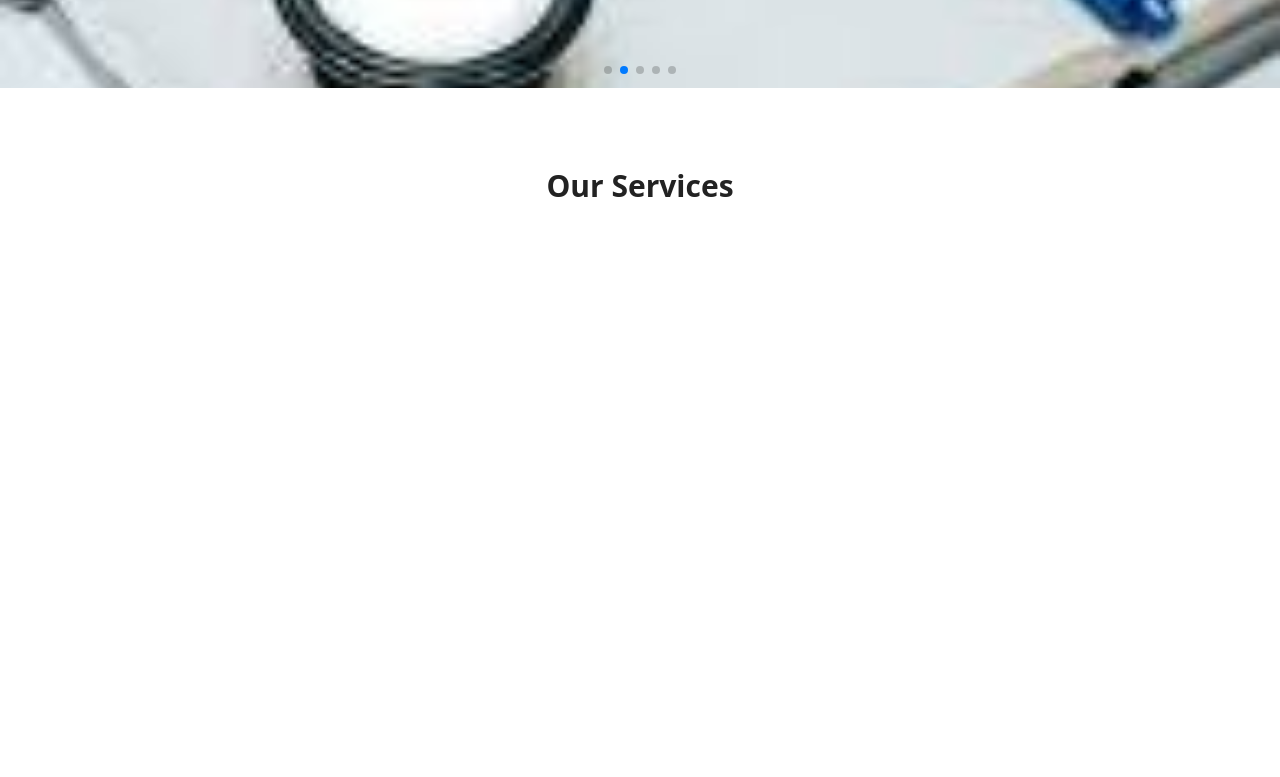
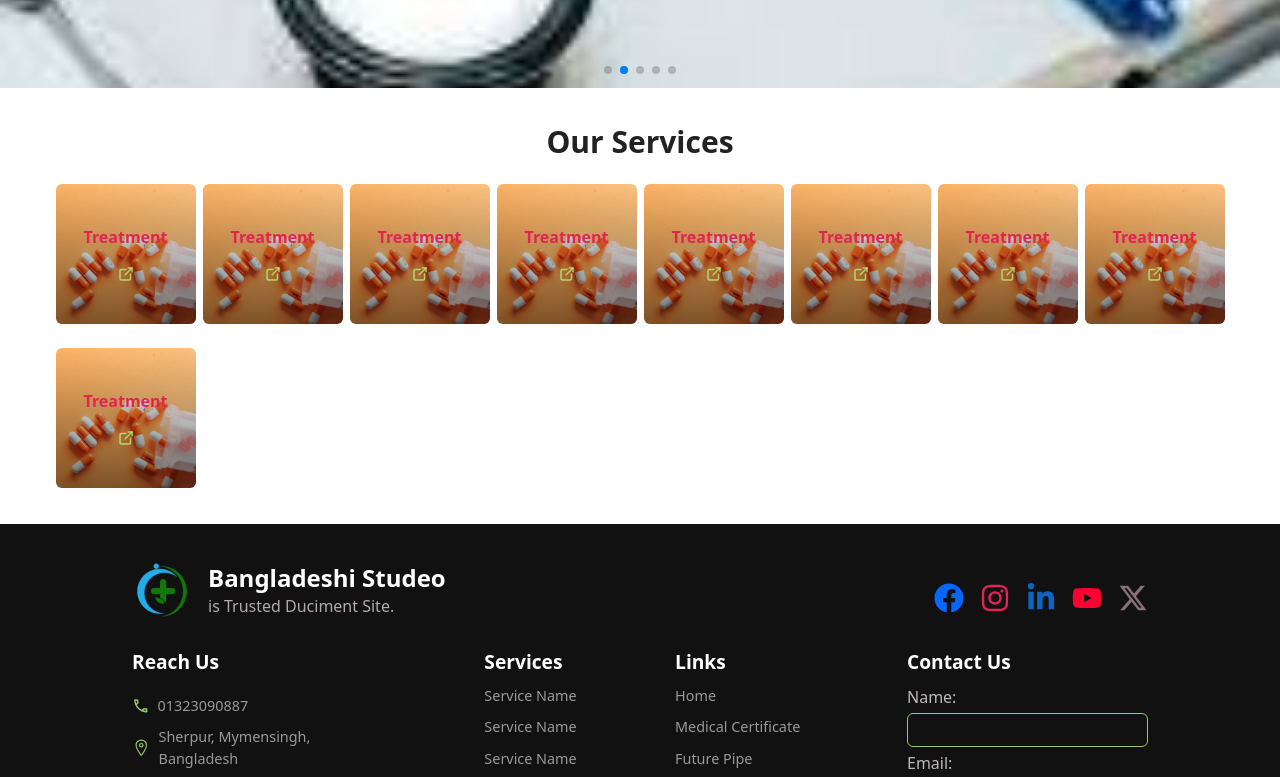
Before and after one commit to RobiulIslam08/medicate, a React (Vite) app: page / in a window 1280 px wide. Shown: the part 520-1297 px from the top of the page. Built offline with nearby package versions, Linux system fonts and the light colour scheme.

Commit message:
social media icon color chagne

```diff
--- a/src/component/Footer.jsx
+++ b/src/component/Footer.jsx
@@ -51,12 +51,12 @@ const Footer = () => {
 					</div>
 				</div>
 				{/* socila link */}
-				<div className="flex  gap-4 text-2xl md:text-3xl text-[#e12454]  mt-4">
-					<FaFacebook className="hover:text-[#e12454] transition-all duration-300 ease-in hover:scale-125" />
-					<FaInstagram className="hover:text-[#e12454] transition-all duration-300 ease-in hover:scale-125" />
-					<FaLinkedinIn className="hover:text-[#e12454] transition-all duration-300 ease-in hover:scale-125" />
-					<FaYoutube className="hover:text-[#e12454] transition-all duration-300 ease-in hover:scale-125" />
-					<FaXTwitter className="hover:text-[#e12454] transition-all duration-300 ease-in hover:scale-125" />
+				<div className="flex  gap-4 text-2xl md:text-3xl   mt-4">
+					<FaFacebook className="hover:text-[#0867ffe0] text-[#0866ff] transition-all duration-300 ease-in hover:scale-125" />
+					<FaInstagram className="hover:text-[#e12454] text-[#e12454] transition-all duration-300 ease-in hover:scale-125" />
+					<FaLinkedinIn className="text-[#0a66c2] transition-all duration-300 ease-in hover:scale-125" />
+					<FaYoutube className="text-[#ff0033] transition-all duration-300 ease-in hover:scale-125" />
+					<FaXTwitter className="text-[#ecc0cb8c] transition-all duration-300 ease-in hover:scale-125" />
 
 				</div>
 			</div>
@@ -144,10 +144,10 @@ const Footer = () => {
 
 			{/* payment card */}
 			<div className="flex gap-2 md:gap-4  justify-center items-center mt-4 md:mt-7">
-				<FaCcVisa className="text-2xl md:text-5xl text-[#95b971fc]" />
-				<FaCcDiscover className="text-2xl md:text-5xl text-[#d4a842]" />
-				<FaCcMastercard className="text-2xl md:text-5xl text-[#7981efd2]" />
-				<FaCcPaypal className="text-2xl md:text-5xl text-[#f09aced2]" />
+				<FaCcVisa className="text-2xl md:text-5xl text-[#082fca]" />
+				<FaCcDiscover className="text-2xl md:text-5xl text-[#e87800]" />
+				<FaCcMastercard className="text-2xl md:text-5xl text-[#e3001b]" />
+				<FaCcPaypal className="text-2xl md:text-5xl text-[#e3001b]" />
 				<FaCcAmazonPay className="text-2xl md:text-5xl text-[#b4f079d2]" />
 				<LiaCcAmex className="text-2xl md:text-5xl text-[#b4f079d2]" />
 				<FaGooglePay className="text-2xl md:text-5xl text-[#8bdfe9d2]" />
--- a/src/component/Navbar.jsx
+++ b/src/component/Navbar.jsx
@@ -12,7 +12,7 @@ const Navbar = () => {
 	return (
 		<div className="">
 			{/* marque nav  */}
-			<div className="flex bg-[#b4f079d2] justify-between items-center">
+			<div className="flex bg-green-500 justify-between items-center ">
 				<h1
 					className="bg-[#e12454] text-white w-20 px-4 py-1 md:py-2 font-semibold"
 					style={{ clipPath: "polygon(0 0, 100% 0, 84% 100%, 0% 100%)" }}
--- a/src/component/Services.jsx
+++ b/src/component/Services.jsx
@@ -8,14 +8,14 @@ const Services = () => {
 		AOS.init();
 	}, []);
 	return (
-		<div className="my-10 md:my-14 lg:my-20">
-			<h1 className="text-lg md:text-xl lg:text-2xl xl:text-3xl font-bold text-center mb-6 lg:mb-12 text-[#222222]"  >Our Services</h1>
+		<div className="my-5 md:my-7 lg:my-9">
+			<h1 className="text-lg md:text-xl lg:text-2xl xl:text-3xl font-bold text-center mb-3 lg:mb-6 text-[#222222]"  >Our Services</h1>
 
-			<div className="grid  md:grid-cols-2 lg:grid-cols-3 xl:grid-cols-4 justify-items-center gap-6 w-[95%] mx-auto">
+			<div className="grid grid-cols-3 md:grid-cols-5 lg:grid-cols-6 xl:grid-cols-8 justify-items-center gap-6 w-[90%] mx-auto">
 
 				<div
-					className="w-[300px] md:w-[300px] lg:w-[310px] h-[350px] relative overflow-hidden cursor-pointer rounded-md"
-					data-aos="fade-up">
+					className="w-[95px] md:w-[120px] lg:w-[140px] h-[95px] md:h-[120px] lg:h-[140px]  relative overflow-hidden cursor-pointer rounded-md"
+				>
 
 					{/*  image  */}
 					<img
@@ -26,11 +26,9 @@ const Services = () => {
 					{/*  text  */}
 					<div
 						className="absolute top-[50%] transform translate-y-[-50%] transition-all duration-500 w-full h-full left-0 z-20 flex items-center justify-center flex-col">
-						<h1 className="text-[1.5rem] font-bold  text-center capitalize text-[#e12454]">Treatment</h1>
-						<p className="text-center z-20 opacity-100 transition-all duration-700 text-[#fff] font-semibold text-[0.9rem] px-2">
-							Lorem Ipsum is simply dummy text of the printing and typesetting industry.
-						</p>
-						<TbExternalLink className="text-3xl mt-4 text-[#b4f079d2]" />
+						<h1 className="text-base font-bold  text-center capitalize text-[#e12454]">Treatment</h1>
+
+						<TbExternalLink className="text-[18px] mt-4 text-[#b4f079d2]" />
 					</div>
 
 					{/*  bottom shadow  */}
@@ -39,8 +37,8 @@ const Services = () => {
 					</div>
 				</div>
 				<div
-					className="w-[300px] md:w-[300px] lg:w-[310px] h-[350px] relative overflow-hidden cursor-pointer rounded-md"
-					data-aos="fade-up">
+					className="w-[95px] md:w-[120px] lg:w-[140px] h-[95px] md:h-[120px] lg:h-[140px]  relative overflow-hidden cursor-pointer rounded-md"
+				>
 
 					{/*  image  */}
 					<img
@@ -51,11 +49,9 @@ const Services = () => {
 					{/*  text  */}
 					<div
 						className="absolute top-[50%] transform translate-y-[-50%] transition-all duration-500 w-full h-full left-0 z-20 flex items-center justify-center flex-col">
-						<h1 className="text-[1.5rem] font-bold  text-center capitalize text-[#e12454]">Treatment</h1>
-						<p className="text-center z-20 opacity-100 transition-all duration-700 text-[#fff] font-semibold text-[0.9rem] px-2">
-							Lorem Ipsum is simply dummy text of the printing and typesetting industry.
-						</p>
-						<TbExternalLink className="text-3xl mt-4 text-[#b4f079d2]" />
+						<h1 className="text-base font-bold  text-center capitalize text-[#e12454]">Treatment</h1>
+
+						<TbExternalLink className="text-[18px] mt-4 text-[#b4f079d2]" />
 					</div>
 
 					{/*  bottom shadow  */}
@@ -64,8 +60,8 @@ const Services = () => {
 					</div>
 				</div>
 				<div
-					className="w-[300px] md:w-[300px] lg:w-[310px] h-[350px] relative overflow-hidden cursor-pointer rounded-md"
-					data-aos="fade-up">
+					className="w-[95px] md:w-[120px] lg:w-[140px] h-[95px] md:h-[120px] lg:h-[140px]  relative overflow-hidden cursor-pointer rounded-md"
+				>
 
 					{/*  image  */}
 					<img
@@ -76,11 +72,9 @@ const Services = () => {
 					{/*  text  */}
 					<div
 						className="absolute top-[50%] transform translate-y-[-50%] transition-all duration-500 w-full h-full left-0 z-20 flex items-center justify-center flex-col">
-						<h1 className="text-[1.5rem] font-bold  text-center capitalize text-[#e12454]">Treatment</h1>
-						<p className="text-center z-20 opacity-100 transition-all duration-700 text-[#fff] font-semibold text-[0.9rem] px-2">
-							Lorem Ipsum is simply dummy text of the printing and typesetting industry.
-						</p>
-						<TbExternalLink className="text-3xl mt-4 text-[#b4f079d2]" />
+						<h1 className="text-base font-bold  text-center capitalize text-[#e12454]">Treatment</h1>
+
+						<TbExternalLink className="text-[18px] mt-4 text-[#b4f079d2]" />
 					</div>
 
 					{/*  bottom shadow  */}
@@ -89,8 +83,8 @@ const Services = () => {
 					</div>
 				</div>
 				<div
-					className="w-[300px] md:w-[300px] lg:w-[310px] h-[350px] relative overflow-hidden cursor-pointer rounded-md"
-					data-aos="fade-up">
+					className="w-[95px] md:w-[120px] lg:w-[140px] h-[95px] md:h-[120px] lg:h-[140px]  relative overflow-hidden cursor-pointer rounded-md"
+				>
 
 					{/*  image  */}
 					<img
@@ -101,11 +95,9 @@ const Services = () => {
 					{/*  text  */}
 					<div
 						className="absolute top-[50%] transform translate-y-[-50%] transition-all duration-500 w-full h-full left-0 z-20 flex items-center justify-center flex-col">
-						<h1 className="text-[1.5rem] font-bold  text-center capitalize text-[#e12454]">Treatment</h1>
-						<p className="text-center z-20 opacity-100 transition-all duration-700 text-[#fff] font-semibold text-[0.9rem] px-2">
-							Lorem Ipsum is simply dummy text of the printing and typesetting industry.
-						</p>
-						<TbExternalLink className="text-3xl mt-4 text-[#b4f079d2]" />
+						<h1 className="text-base font-bold  text-center capitalize text-[#e12454]">Treatment</h1>
+
+						<TbExternalLink className="text-[18px] mt-4 text-[#b4f079d2]" />
 					</div>
 
 					{/*  bottom shadow  */}
@@ -114,8 +106,8 @@ const Services = () => {
 					</div>
 				</div>
 				<div
-					className="w-[300px] md:w-[300px] lg:w-[310px] h-[350px] relative overflow-hidden cursor-pointer rounded-md"
-					data-aos="fade-up">
+					className="w-[95px] md:w-[120px] lg:w-[140px] h-[95px] md:h-[120px] lg:h-[140px]  relative overflow-hidden cursor-pointer rounded-md"
+				>
 
 					{/*  image  */}
 					<img
@@ -126,11 +118,9 @@ const Services = () => {
 					{/*  text  */}
 					<div
 						className="absolute top-[50%] transform translate-y-[-50%] transition-all duration-500 w-full h-full left-0 z-20 flex items-center justify-center flex-col">
-						<h1 className="text-[1.5rem] font-bold  text-center capitalize text-[#e12454]">Treatment</h1>
-						<p className="text-center z-20 opacity-100 transition-all duration-700 text-[#fff] font-semibold text-[0.9rem] px-2">
-							Lorem Ipsum is simply dummy text of the printing and typesetting industry.
-						</p>
-						<TbExternalLink className="text-3xl mt-4 text-[#b4f079d2]" />
+						<h1 className="text-base font-bold  text-center capitalize text-[#e12454]">Treatment</h1>
+
+						<TbExternalLink className="text-[18px] mt-4 text-[#b4f079d2]" />
 					</div>
 
 					{/*  bottom shadow  */}
@@ -139,8 +129,8 @@ const Services = () => {
 					</div>
 				</div>
 				<div
-					className="w-[300px] md:w-[300px] lg:w-[310px] h-[350px] relative overflow-hidden cursor-pointer rounded-md"
-					data-aos="fade-up">
+					className="w-[95px] md:w-[120px] lg:w-[140px] h-[95px] md:h-[120px] lg:h-[140px]  relative overflow-hidden cursor-pointer rounded-md"
+				>
 
 					{/*  image  */}
 					<img
@@ -151,11 +141,78 @@ const Services = () => {
 					{/*  text  */}
 					<div
 						className="absolute top-[50%] transform translate-y-[-50%] transition-all duration-500 w-full h-full left-0 z-20 flex items-center justify-center flex-col">
-						<h1 className="text-[1.5rem] font-bold  text-center capitalize text-[#e12454]">Treatment</h1>
-						<p className="text-center z-20 opacity-100 transition-all duration-700 text-[#fff] font-semibold text-[0.9rem] px-2">
-							Lorem Ipsum is simply dummy text of the printing and typesetting industry.
-						</p>
-						<TbExternalLink className="text-3xl mt-4 text-[#b4f079d2]" />
+						<h1 className="text-base font-bold  text-center capitalize text-[#e12454]">Treatment</h1>
+
+						<TbExternalLink className="text-[18px] mt-4 text-[#b4f079d2]" />
+					</div>
+
+					{/*  bottom shadow  */}
+					<div
+						className="w-full opacity-100 z-10 transition-all duration-500 bg-gradient-to-b from-[rgb(0,0,0,0.001)] to-[rgb(0,0,0,0.5)] h-[100%] absolute bottom-0 left-0 right-0">
+					</div>
+				</div>
+				<div
+					className="w-[95px] md:w-[120px] lg:w-[140px] h-[95px] md:h-[120px] lg:h-[140px]  relative overflow-hidden cursor-pointer rounded-md"
+				>
+
+					{/*  image  */}
+					<img
+						src={services1}
+						alt="animated_card"
+						className="w-full h-full object-cover scale-[1.1] transition-all duration-700" />
+
+					{/*  text  */}
+					<div
+						className="absolute top-[50%] transform translate-y-[-50%] transition-all duration-500 w-full h-full left-0 z-20 flex items-center justify-center flex-col">
+						<h1 className="text-base font-bold  text-center capitalize text-[#e12454]">Treatment</h1>
+
+						<TbExternalLink className="text-[18px] mt-4 text-[#b4f079d2]" />
+					</div>
+
+					{/*  bottom shadow  */}
+					<div
+						className="w-full opacity-100 z-10 transition-all duration-500 bg-gradient-to-b from-[rgb(0,0,0,0.001)] to-[rgb(0,0,0,0.5)] h-[100%] absolute bottom-0 left-0 right-0">
+					</div>
+				</div>
+				<div
+					className="w-[95px] md:w-[120px] lg:w-[140px] h-[95px] md:h-[120px] lg:h-[140px]  relative overflow-hidden cursor-pointer rounded-md"
+				>
+
+					{/*  image  */}
+					<img
+						src={services1}
+						alt="animated_card"
+						className="w-full h-full object-cover scale-[1.1] transition-all duration-700" />
+
+					{/*  text  */}
+					<div
+						className="absolute top-[50%] transform translate-y-[-50%] transition-all duration-500 w-full h-full left-0 z-20 flex items-center justify-center flex-col">
+						<h1 className="text-base font-bold  text-center capitalize text-[#e12454]">Treatment</h1>
+
+						<TbExternalLink className="text-[18px] mt-4 text-[#b4f079d2]" />
+					</div>
+
+					{/*  bottom shadow  */}
+					<div
+						className="w-full opacity-100 z-10 transition-all duration-500 bg-gradient-to-b from-[rgb(0,0,0,0.001)] to-[rgb(0,0,0,0.5)] h-[100%] absolute bottom-0 left-0 right-0">
+					</div>
+				</div>
+				<div
+					className="w-[95px] md:w-[120px] lg:w-[140px] h-[95px] md:h-[120px] lg:h-[140px]  relative overflow-hidden cursor-pointer rounded-md"
+				>
+
+					{/*  image  */}
+					<img
+						src={services1}
+						alt="animated_card"
+						className="w-full h-full object-cover scale-[1.1] transition-all duration-700" />
+
+					{/*  text  */}
+					<div
+						className="absolute top-[50%] transform translate-y-[-50%] transition-all duration-500 w-full h-full left-0 z-20 flex items-center justify-center flex-col">
+						<h1 className="text-base font-bold  text-center capitalize text-[#e12454]">Treatment</h1>
+
+						<TbExternalLink className="text-[18px] mt-4 text-[#b4f079d2]" />
 					</div>
 
 					{/*  bottom shadow  */}
@@ -173,6 +230,9 @@ const Services = () => {
 
 
 
+
+
+
 			</div>
 		</div>
 	);
```
Also changed, not shown: src/assets/images/mastercardpng.png (added).
